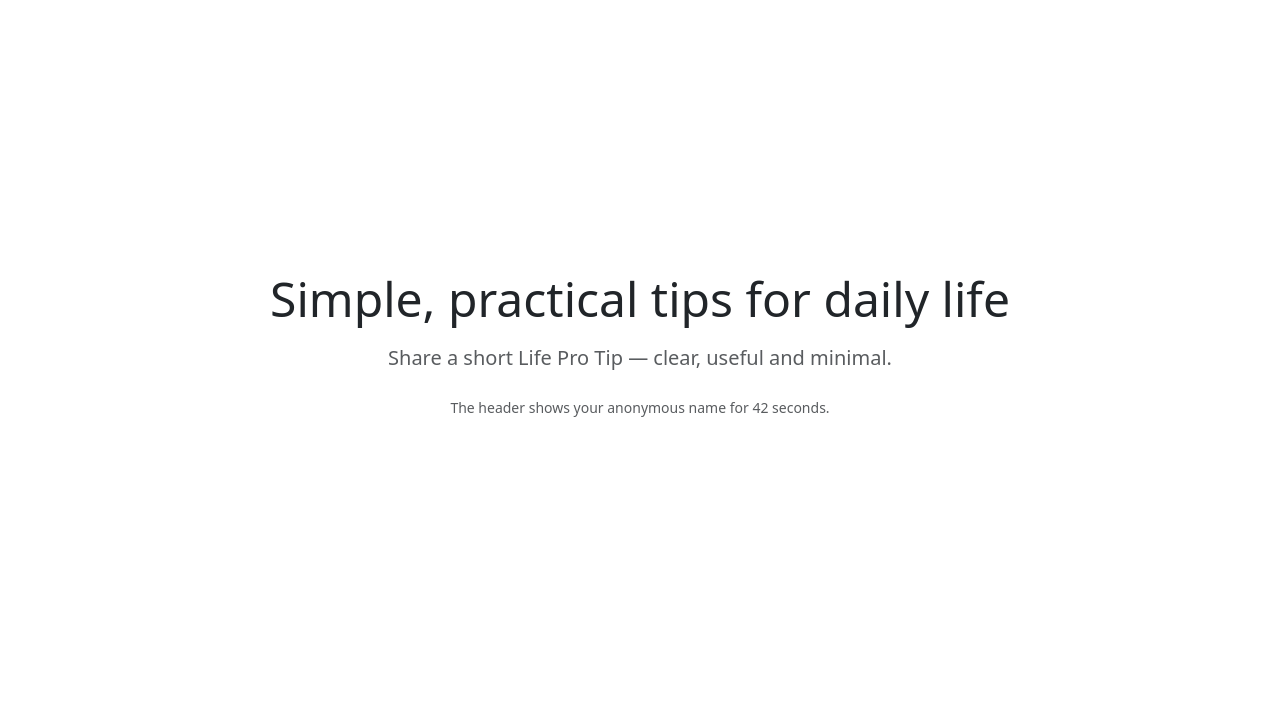
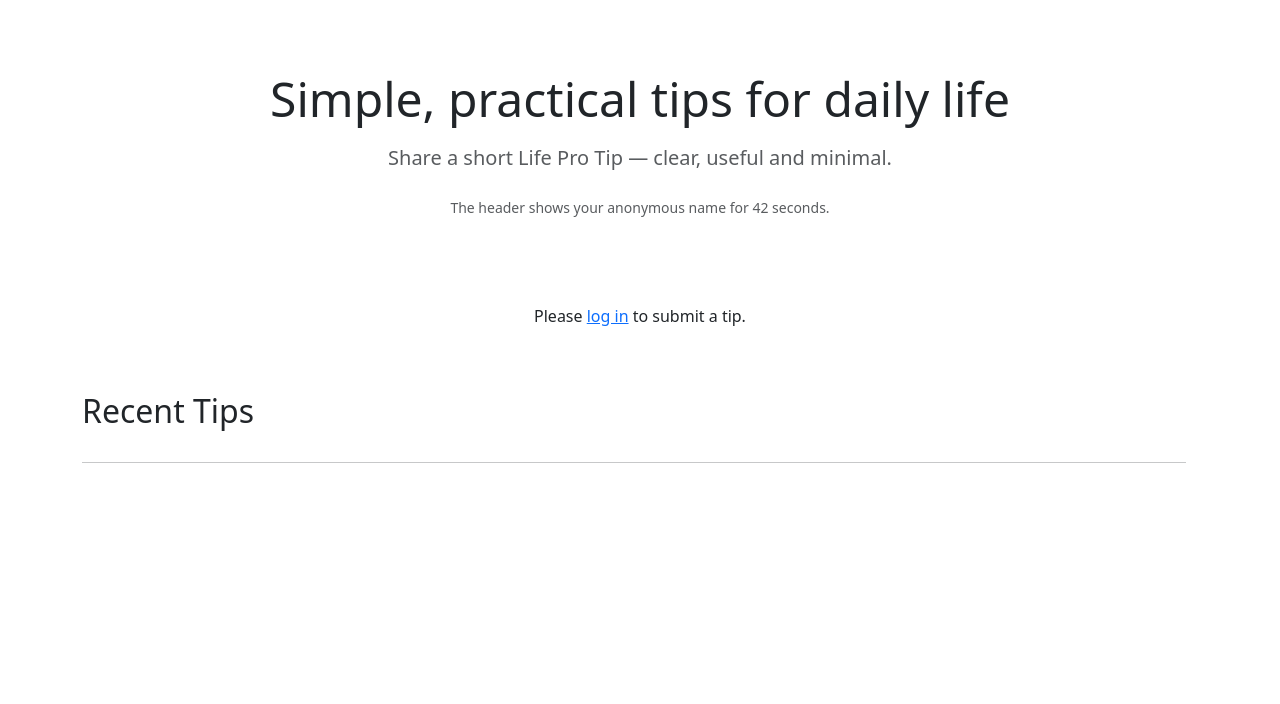
Before and after one commit to Diego-Luna/42-Django-3-sessions, a Django app: page / in a window 1280 px wide. Shown: the part 109-813 px from the top of the page. Run offline with Django 4.2, Linux system fonts and the light colour scheme; data that the repository does not hold is empty.

Commit message:
ex02: Add Tip model, forms, and update index view for tip submission

```diff
--- a/sessions/protips/forms.py
+++ b/sessions/protips/forms.py
@@ -4,6 +4,11 @@ from django.contrib.auth import get_user_model
 
 User = get_user_model()
 
+class TipForm(forms.Form):
+	content = forms.CharField(
+		label='Your Tip',
+		widget=forms.Textarea(attrs={'class': 'form-control', 'rows': 3, 'placeholder': 'Share a short tip...'})
+	)
 
 class RegistrationForm(forms.Form):
 	username = forms.CharField(
--- a/sessions/protips/templates/protips/index.html
+++ b/sessions/protips/templates/protips/index.html
@@ -1,18 +1,21 @@
 <!doctype html>
 <html lang="en">
+
 <head>
 	<meta charset="utf-8">
 	<meta name="viewport" content="width=device-width, initial-scale=1">
 	<title>Life Pro Tips</title>
 	<link href="https://cdn.jsdelivr.net/npm/bootstrap@5.3.2/dist/css/bootstrap.min.css" rel="stylesheet">
 </head>
+
 <body class="bg-white text-dark">
 
 	<!--  * Minimal top bar: brand left (link to home), anonymous name / auth links right -->
 	<header class="py-3 border-bottom">
 		<div class="container d-flex align-items-center justify-content-between">
 			<div>
-						<a href="/" class="text-decoration-none text-dark"><span class="fw-light h5 mb-0">Life Pro Tips</span></a>
+				<a href="/" class="text-decoration-none text-dark"><span class="fw-light h5 mb-0">Life Pro
+						Tips</span></a>
 			</div>
 			<div class="text-end">
 				{% if user.is_authenticated %}
@@ -30,7 +33,7 @@
 		</div>
 	</header>
 
-		<main class="container d-flex align-items-center justify-content-center" style="min-height: calc(100vh - 96px);">
+	<main class="container d-flex align-items-center justify-content-center" style="min-height: calc(50vh - 96px);">
 		<div class="text-center">
 			<h1 class="display-5 fw-light mb-3">Simple, practical tips for daily life</h1>
 			<p class="lead text-muted mb-4">Share a short Life Pro Tip — clear, useful and minimal.</p>
@@ -38,5 +41,44 @@
 		</div>
 	</main>
 
+	<section class="container">
+		{% if user.is_authenticated %}
+		<form method="post" class="w-100">
+			{% csrf_token %}
+			<div class="mb-3">
+				{{ form.content }}
+			</div>
+			<button type="submit" class="btn btn-primary">Submit Tip</button>
+		</form>
+
+		<br>
+
+		{% else %}
+		<p class="text-center">Please <a href="{% url 'protips:login' %}">log in</a> to submit a tip.</p>
+		{% endif %}
+
+		<br>
+
+		<div class="container list-group">
+			<h2 class="mb-3 mt-4">Recent Tips</h2>
+			<hr>
+			{% for tip in tips %}
+			<div class="list-group-item">
+				<p>
+					{{ tip.content }}
+				</p>
+				<small>
+					<small class="text-muted">
+						by {{ tip.author.username }} — {{ tip.date|date:"SHORT_DATETIME_FORMAT"}}
+					</small>
+
+				</small>
+			</div>
+			{% endfor %}
+		</div>
+
+	</section>
+
 </body>
+
 </html>
--- a/sessions/protips/views.py
+++ b/sessions/protips/views.py
@@ -1,15 +1,29 @@
 from django.shortcuts import render, redirect
 from django.contrib.auth import authenticate, login, logout, get_user_model
 from django.urls import reverse
-from .forms import RegistrationForm, LoginForm
+from .forms import RegistrationForm, LoginForm, TipForm
+from .models import Tip
 
 
 User = get_user_model()
 
 
 def index(request):
-	"* Homepage for Life Pro Tips — uses anonymous name from context processor or username."
-	return render(request, 'protips/index.html')
+
+	tips = Tip.objects.all()
+	if request.user.is_authenticated:
+		if request.method == 'POST':
+			form = TipForm(request.POST)
+			if form.is_valid():
+				content = form.cleaned_data['content']
+				Tip.objects.create(content=content, author=request.user)
+				return redirect(reverse('protips:index'))
+		else:
+			form = TipForm()
+
+		return render(request, 'protips/index.html', {'tips': tips, 'form': form})
+	else:
+		return render(request, 'protips/index.html', {'tips': tips})
 
 
 def register_view(request):
```
Also changed, not shown: sessions/protips/models.py (added, +15 -0 lines), sessions/protips/migrations/0001_initial.py (added), sessions/protips/migrations/__init__.py (added). Lines whose indentation alone changed are shown as unchanged.
